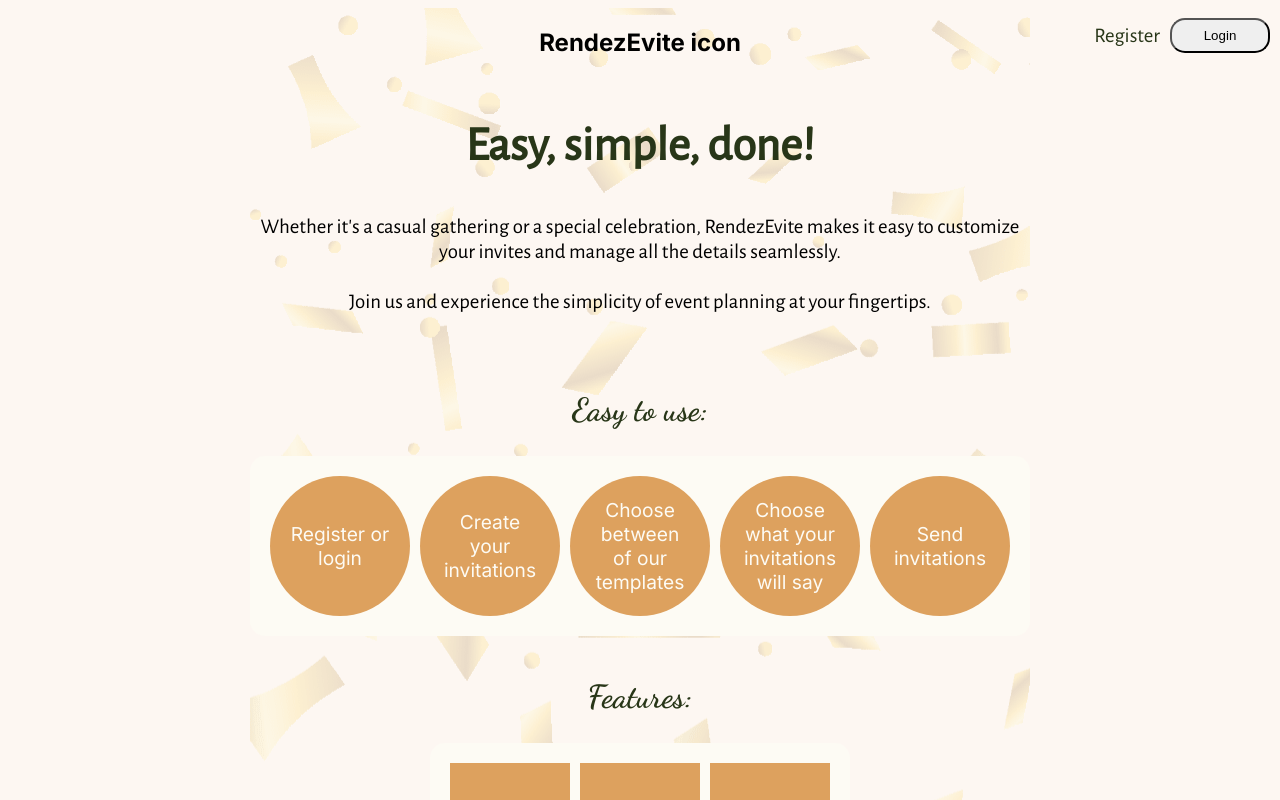
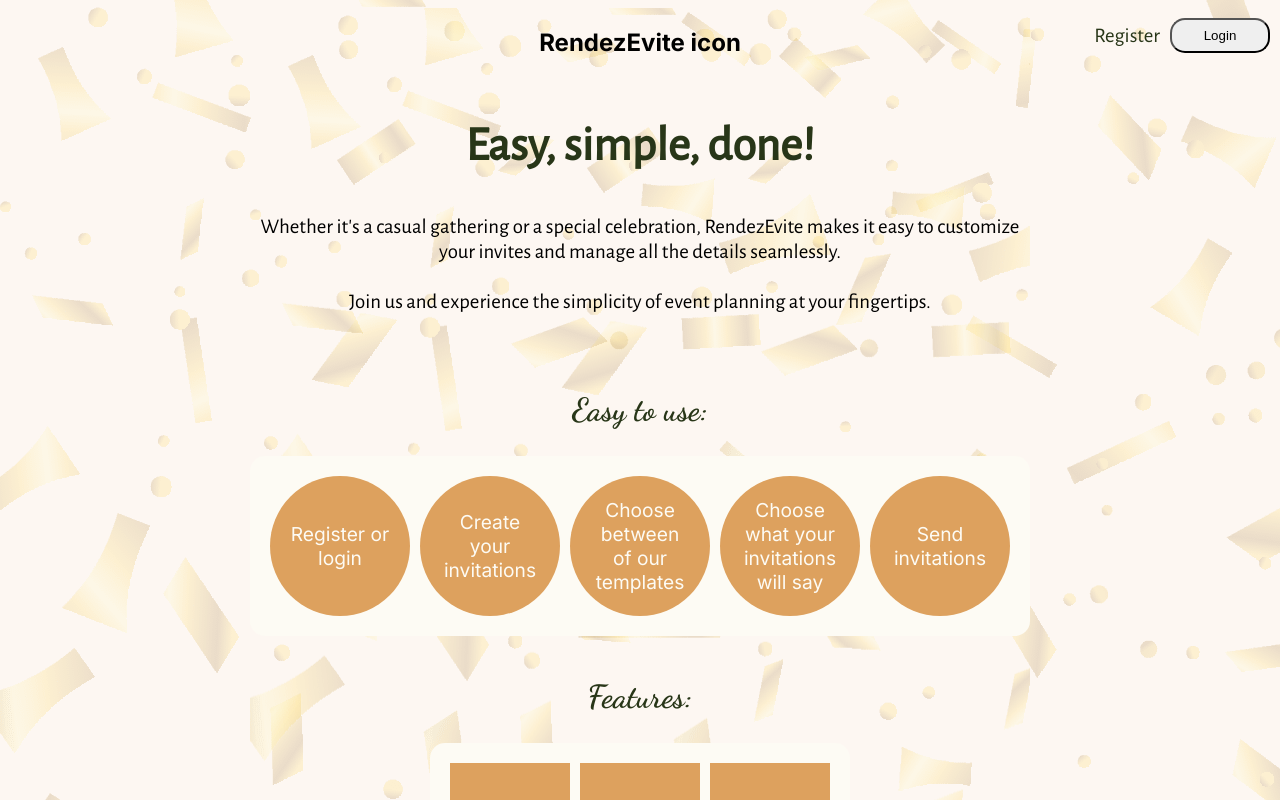
Before and after one commit to nanidam/degree-project-rendezevite, a Next.js app: page / in a window 1280 px wide. Shown: the top 800 px of the page. Built offline with nearby package versions, Linux system fonts and the light colour scheme.

Commit message:
added root bg

```diff
--- a/app/globals.scss
+++ b/app/globals.scss
@@ -2,4 +2,5 @@
 
 :root {
   background-color: $off-white;
+  background-image: url("../public/gold-confetti.png");
 }
```
